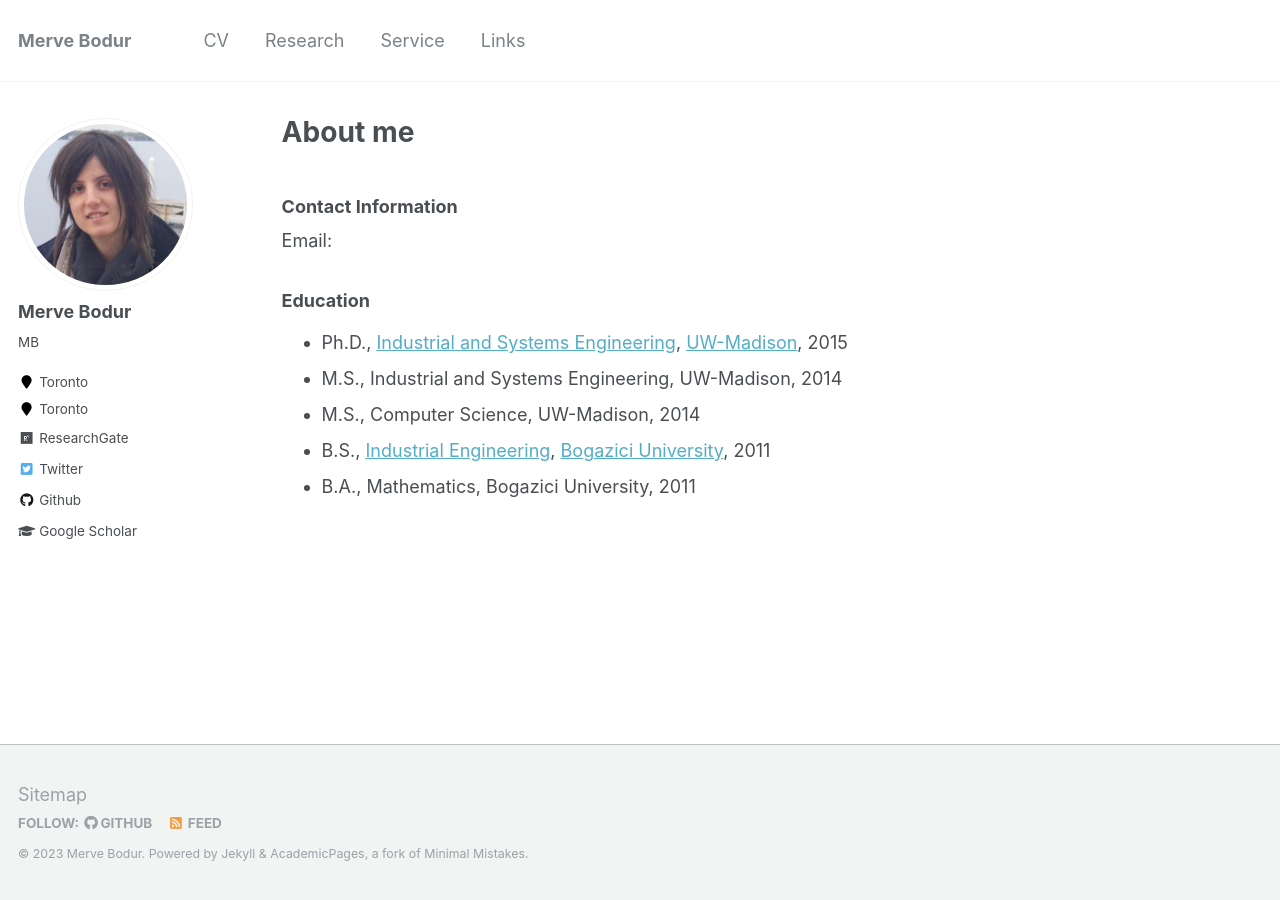
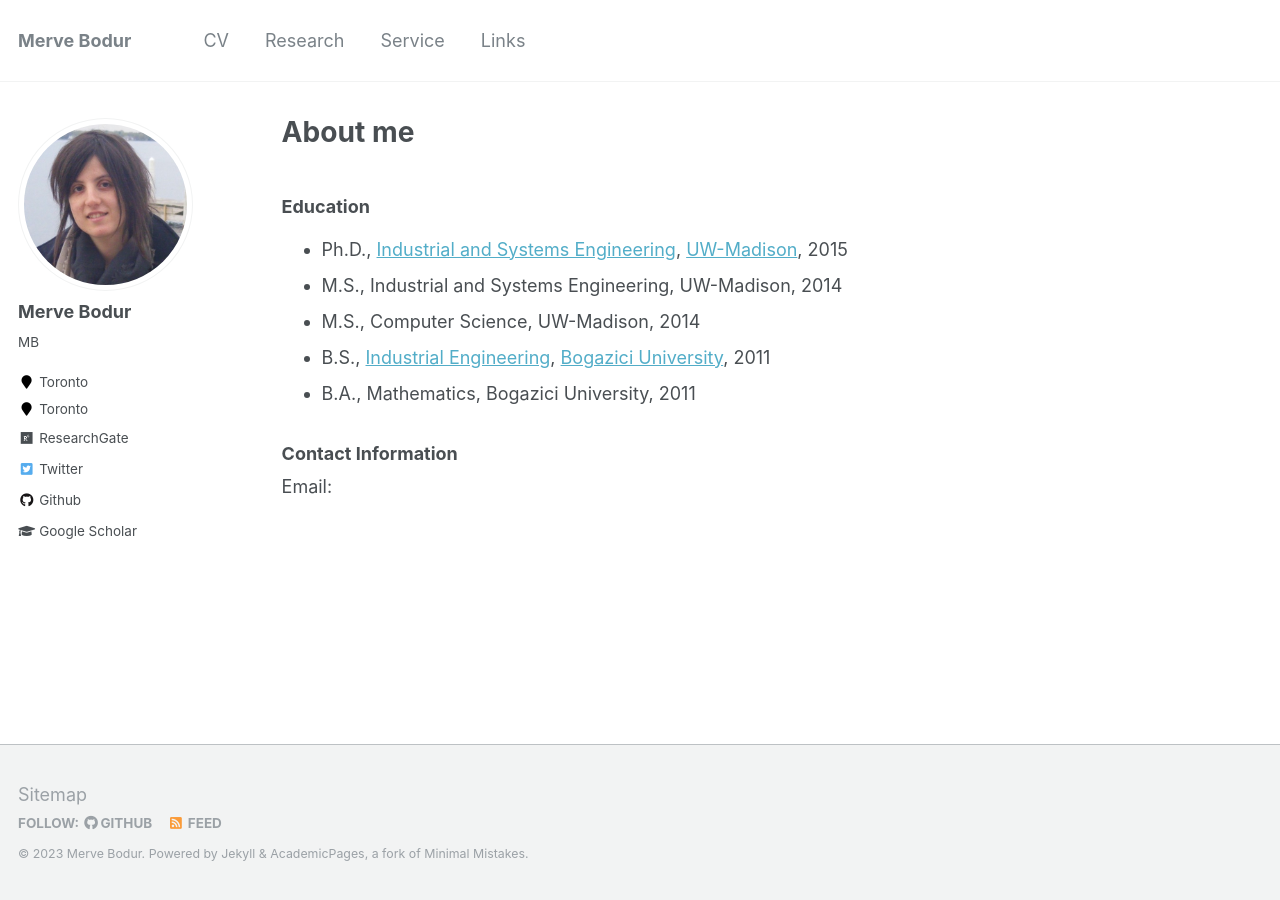
Before and after one commit to mervebodur/mervebodur.github.io, a Jekyll site: the page built from _pages/about.md, in a window 1280 px wide. Built offline with Jekyll 4.4.1, drawn with Linux system fonts in a browser that asks for light colours.

```diff
--- a/_pages/about.md
+++ b/_pages/about.md
@@ -8,12 +8,12 @@ redirect_from:
   - /about.html
 ---
 
-### Contact Information
-Email:
-
 ### Education
 - Ph.D., [Industrial and Systems Engineering](https://engineering.wisc.edu/departments/industrial-systems-engineering/), [UW-Madison](https://www.wisc.edu/), 2015
 - M.S., Industrial and Systems Engineering, UW-Madison, 2014
 - M.S., Computer Science, UW-Madison, 2014
 - B.S., [Industrial Engineering](https://ie.boun.edu.tr/), [Bogazici University](https://www.boun.edu.tr/en_US), 2011
 - B.A., Mathematics, Bogazici University, 2011
+
+### Contact Information
+Email:
```
